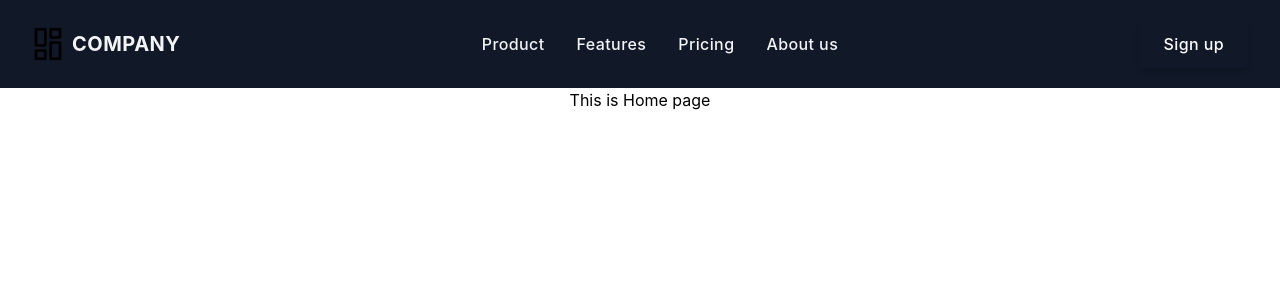
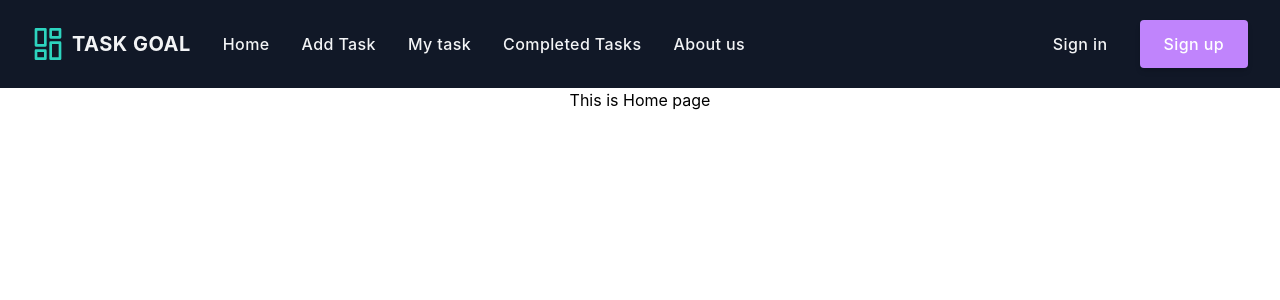
Before and after one commit to aliftareq/Task-goal-manager-app, a React (Create React App) app: page / in a window 1280 px wide. Shown: the top 300 px of the page. Built offline with nearby package versions, Linux system fonts and the light colour scheme.

Commit message:
navbar setup completed

```diff
--- a/src/Pages/shared/Navbar/Navbar.js
+++ b/src/Pages/shared/Navbar/Navbar.js
@@ -1,4 +1,5 @@
 import { useState } from "react";
+import { Link } from "react-router-dom";
 
 export const Nav = () => {
     const [isMenuOpen, setIsMenuOpen] = useState(false);
@@ -7,14 +8,15 @@ export const Nav = () => {
         <div class="bg-gray-900">
             <div class="px-4 py-5 mx-auto sm:max-w-xl md:max-w-full lg:max-w-screen-xl md:px-24 lg:px-8">
                 <div class="relative flex items-center justify-between">
-                    <a
-                        href="/"
-                        aria-label="Company"
-                        title="Company"
-                        class="inline-flex items-center"
+                    <div class="flex items-center">
+                        <Link
+                            to="/"
+                            aria-label="Task-Goal"
+                            title="Task Goal"
+                            class="inline-flex items-center mr-8"
                         >
                             <svg
-                            class="w-8 text-teal-accent-400"
+                                class="w-8 text-teal-400"
                                 viewBox="0 0 24 24"
                                 strokeLinejoin="round"
                                 strokeWidth="2"
@@ -29,61 +31,82 @@ export const Nav = () => {
                                 <rect x="14" y="11" width="7" height="12" />
                             </svg>
                             <span class="ml-2 text-xl font-bold tracking-wide text-gray-100 uppercase">
-                            Company
+                                Task Goal
                             </span>
-                    </a>
+                        </Link>
                         <ul class="flex items-center hidden space-x-8 lg:flex">
                             <li>
-                            <a
-                                href="/"
-                                aria-label="Our product"
-                                title="Our product"
+                                <Link
+                                    to="/"
+                                    aria-label="Home"
+                                    title="Home"
                                     class="font-medium tracking-wide text-gray-100 transition-colors duration-200 hover:text-teal-accent-400"
                                 >
-                                Product
-                            </a>
+                                    Home
+                                </Link>
                             </li>
                             <li>
-                            <a
-                                href="/"
-                                aria-label="Our product"
-                                title="Our product"
+                                <Link
+                                    to="/add-task"
+                                    aria-label="add-task"
+                                    title="Add Task"
                                     class="font-medium tracking-wide text-gray-100 transition-colors duration-200 hover:text-teal-accent-400"
                                 >
-                                Features
-                            </a>
+                                    Add Task
+                                </Link>
                             </li>
                             <li>
-                            <a
-                                href="/"
-                                aria-label="Product pricing"
-                                title="Product pricing"
+                                <Link
+                                    to="/my-task"
+                                    aria-label="my-task"
+                                    title="My Task"
                                     class="font-medium tracking-wide text-gray-100 transition-colors duration-200 hover:text-teal-accent-400"
                                 >
-                                Pricing
-                            </a>
+                                    My task
+                                </Link>
                             </li>
                             <li>
-                            <a
-                                href="/"
+                                <Link
+                                    to="/completed-tasks"
+                                    aria-label="completed-tasks"
+                                    title="Completed Tasks"
+                                    class="font-medium tracking-wide text-gray-100 transition-colors duration-200 hover:text-teal-accent-400"
+                                >
+                                    Completed Tasks
+                                </Link>
+                            </li>
+                            <li>
+                                <Link
+                                    to="/"
                                     aria-label="About us"
                                     title="About us"
                                     class="font-medium tracking-wide text-gray-100 transition-colors duration-200 hover:text-teal-accent-400"
                                 >
                                     About us
-                            </a>
+                                </Link>
                             </li>
                         </ul>
+                    </div>
                     <ul class="flex items-center hidden space-x-8 lg:flex">
                         <li>
-                            <a
-                                href="/"
-                                class="inline-flex items-center justify-center h-12 px-6 font-medium tracking-wide text-white transition duration-200 rounded shadow-md bg-deep-purple-accent-400 hover:bg-deep-purple-accent-700 focus:shadow-outline focus:outline-none"
+                            <Link
+                                to="/sign-in"
+                                aria-label="Sign in"
+                                title="Sign in"
+                                class="font-medium tracking-wide text-gray-100 transition-colors duration-200 hover:text-teal-accent-400"
+                            >
+                                Sign in
+                            </Link>
+                        </li>
+                        <li>
+                            <Link
+                                to="/sign-up"
+                                class="inline-flex items-center justify-center h-12 px-6 font-medium tracking-wide text-white transition duration-200 rounded shadow-md bg-purple-400 hover:bg-purple-700 focus:shadow-outline focus:outline-none"
                                 aria-label="Sign up"
                                 title="Sign up"
                             >
                                 Sign up
-                            </a>
+                            </Link>
                         </li>
                     </ul>
                     <div class="lg:hidden">
@@ -113,14 +136,14 @@ export const Nav = () => {
                                 <div class="p-5 bg-white border rounded shadow-sm">
                                     <div class="flex items-center justify-between mb-4">
                                         <div>
-                                            <a
-                                                href="/"
-                                                aria-label="Company"
-                                                title="Company"
+                                            <Link
+                                                to="/"
+                                                aria-label="Task-Goal"
+                                                title="Task Goal"
                                                 class="inline-flex items-center"
                                             >
                                                 <svg
-                                                    class="w-8 text-deep-purple-accent-400"
+                                                    class="w-8 text-purple-400"
                                                     viewBox="0 0 24 24"
                                                     strokeLinejoin="round"
                                                     strokeWidth="2"
@@ -135,9 +158,9 @@ export const Nav = () => {
                                                     <rect x="14" y="11" width="7" height="12" />
                                                 </svg>
                                                 <span class="ml-2 text-xl font-bold tracking-wide text-gray-800 uppercase">
-                                                    Company
+                                                    Task Goal
                                                 </span>
-                                            </a>
+                                            </Link>
                                         </div>
                                         <div>
                                             <button
@@ -158,54 +181,74 @@ export const Nav = () => {
                                     <nav>
                                         <ul class="space-y-4">
                                             <li>
-                                                <a
-                                                    href="/"
-                                                    aria-label="Our product"
-                                                    title="Our product"
+                                                <Link
+                                                    to="/"
+                                                    aria-label="home"
+                                                    title="Home"
                                                     class="font-medium tracking-wide text-gray-700 transition-colors duration-200 hover:text-deep-purple-accent-400"
                                                 >
-                                                    Product
-                                                </a>
+                                                    Home
+                                                </Link>
                                             </li>
                                             <li>
-                                                <a
-                                                    href="/"
-                                                    aria-label="Our product"
-                                                    title="Our product"
+                                                <Link
+                                                    to="/add-task"
+                                                    aria-label="add-task"
+                                                    title="Add Task"
                                                     class="font-medium tracking-wide text-gray-700 transition-colors duration-200 hover:text-deep-purple-accent-400"
                                                 >
-                                                    Features
-                                                </a>
+                                                    Add Task
+                                                </Link>
                                             </li>
                                             <li>
-                                                <a
-                                                    href="/"
-                                                    aria-label="Product pricing"
-                                                    title="Product pricing"
+                                                <Link
+                                                    to="/my-task"
+                                                    aria-label="my-task"
+                                                    title="My Task"
                                                     class="font-medium tracking-wide text-gray-700 transition-colors duration-200 hover:text-deep-purple-accent-400"
                                                 >
-                                                    Pricing
-                                                </a>
+                                                    My Task
+                                                </Link>
                                             </li>
                                             <li>
-                                                <a
-                                                    href="/"
+                                                <Link
+                                                    to="/completed-task"
+                                                    aria-label="Completed-Tasks"
+                                                    title="Completed Tasks"
+                                                    class="font-medium tracking-wide text-gray-700 transition-colors duration-200 hover:text-deep-purple-accent-400"
+                                                >
+                                                    Completed Tasks
+                                                </Link>
+                                            </li>
+                                            <li>
+                                                <Link
+                                                    to="/about-us"
                                                     aria-label="About us"
                                                     title="About us"
                                                     class="font-medium tracking-wide text-gray-700 transition-colors duration-200 hover:text-deep-purple-accent-400"
                                                 >
                                                     About us
-                                                </a>
+                                                </Link>
                                             </li>
                                             <li>
-                                                <a
-                                                    href="/"
-                                                    class="inline-flex items-center justify-center w-full h-12 px-6 font-medium tracking-wide text-white transition duration-200 rounded shadow-md bg-deep-purple-accent-400 hover:bg-deep-purple-accent-700 focus:shadow-outline focus:outline-none"
+                                                <Link
+                                                    to="/sign-in"
+                                                    aria-label="Sign in"
+                                                    title="Sign in"
+                                                    class="font-medium tracking-wide text-gray-700 transition-colors duration-200 hover:text-deep-purple-accent-400"
+                                                >
+                                                    Sign in
+                                                </Link>
+                                            </li>
+                                            <li>
+                                                <Link
+                                                    to="/sign-up"
+                                                    class="inline-flex items-center justify-center w-full h-12 px-6 font-medium tracking-wide text-white transition duration-200 rounded shadow-md bg-purple-400 hover:bg-purple-700 focus:shadow-outline focus:outline-none"
                                                     aria-label="Sign up"
                                                     title="Sign up"
                                                 >
                                                     Sign up
-                                                </a>
+                                                </Link>
                                             </li>
                                         </ul>
                                     </nav>
--- a/src/Routers/Routes/Routes.js
+++ b/src/Routers/Routes/Routes.js
@@ -16,11 +16,11 @@ export const router = createBrowserRouter([
                 element: <Home></Home>
             },
             {
-                path: '/login',
+                path: '/sign-in',
                 element: <Login></Login>
             },
             {
-                path: '/register',
+                path: '/sign-up',
                 element: <Register></Register>
             }
         ]
```
Lines whose indentation alone changed are shown as unchanged.
